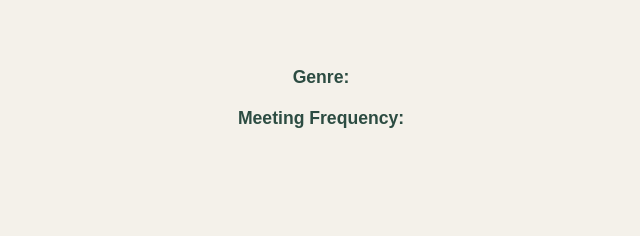
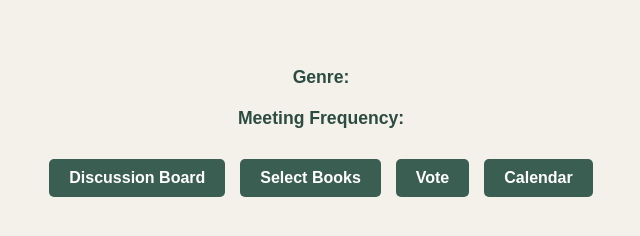
Before and after one commit to KirkGH/virtual-book-club, a website: page app/public/bookClub/clubCreation/bookClubHome/bookClubHome.html in a window 1280 px wide. Shown: the whole page, without its empty margins (319-959 px from the left). Drawn offline with Linux system fonts and the light colour scheme.

Commit message:
updated bookClubHome buttons and createBookClub.js

```diff
--- a/app/public/bookClub/clubCreation/bookClubHome/bookClubHome.html
+++ b/app/public/bookClub/clubCreation/bookClubHome/bookClubHome.html
@@ -8,12 +8,26 @@
     <script src="bookClubHome.js" defer></script>
   </head>
   <body>
-      <h1 id="clubNameHeading"></h1>
-      <p id="clubDescription"></p>
-      <p><strong>Genre:</strong> <span id="clubGenre"></span></p>
-      <p>
-        <strong>Meeting Frequency:</strong> <span id="clubFrequency"></span>
-      </p>
+    <h1 id="clubNameHeading"></h1>
+    <p id="clubDescription"></p>
+    <p><strong>Genre:</strong> <span id="clubGenre"></span></p>
+    <p><strong>Meeting Frequency:</strong> <span id="clubFrequency"></span></p>
+
+    <div class="button-container">
+      <button onclick="navigateTo('/app/public/discussionBoard/index.html')">
+        Discussion Board
+      </button>
+      <button
+        onclick="navigateTo('/app/public/bookSelection/setBookChoices.html')"
+      >
+        Select Books
+      </button>
+      <button onclick="navigateTo('/app/public/votingPage/voteForBook.html')">
+        Vote
+      </button>
+      <button onclick="navigateTo('/app/public/calendar/clubEvents.html')">
+        Calendar
+      </button>
     </div>
   </body>
 </html>
--- a/app/public/bookClub/clubCreation/bookClubHome/bookClubHome.js
+++ b/app/public/bookClub/clubCreation/bookClubHome/bookClubHome.js
@@ -11,3 +11,7 @@ document.addEventListener("DOMContentLoaded", function () {
       bookClubData.meetingFrequency;
   }
 });
+
+function navigateTo(page) {
+  window.location.href = page;
+}
--- a/app/public/bookClub/clubCreation/bookClubHome/styles.css
+++ b/app/public/bookClub/clubCreation/bookClubHome/styles.css
@@ -32,3 +32,37 @@ strong {
 span {
   font-weight: bold;
 }
+
+.button-container {
+  margin-top: 20px;
+  display: flex;
+  gap: 15px;
+  flex-wrap: wrap;
+  justify-content: center;
+}
+
+button {
+  background-color: #3a5e52;
+  color: white;
+  font-size: 1rem;
+  font-weight: bold;
+  padding: 10px 20px;
+  border: none;
+  border-radius: 5px;
+  cursor: pointer;
+  transition: background-color 0.3s, transform 0.2s;
+}
+
+button:hover {
+  background-color: #2c4c42;
+  transform: scale(1.05);
+}
+
+button:active {
+  transform: scale(1);
+}
+
+button:focus {
+  outline: 2px solid #f4f1ea;
+  outline-offset: 3px;
+}
```
Also changed, not shown: app/public/bookClub/clubCreation/createBookClub.js (+11 -10 lines).
